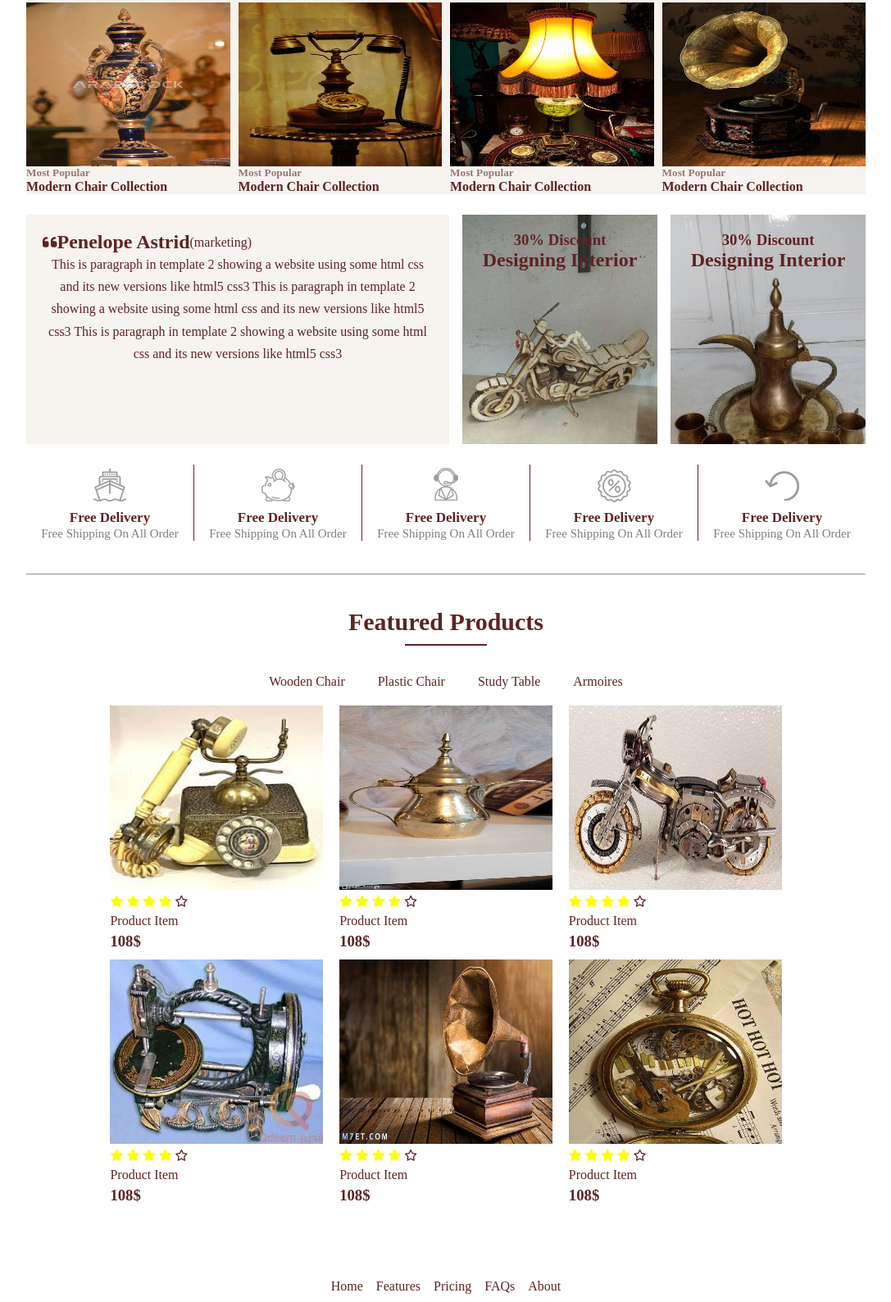
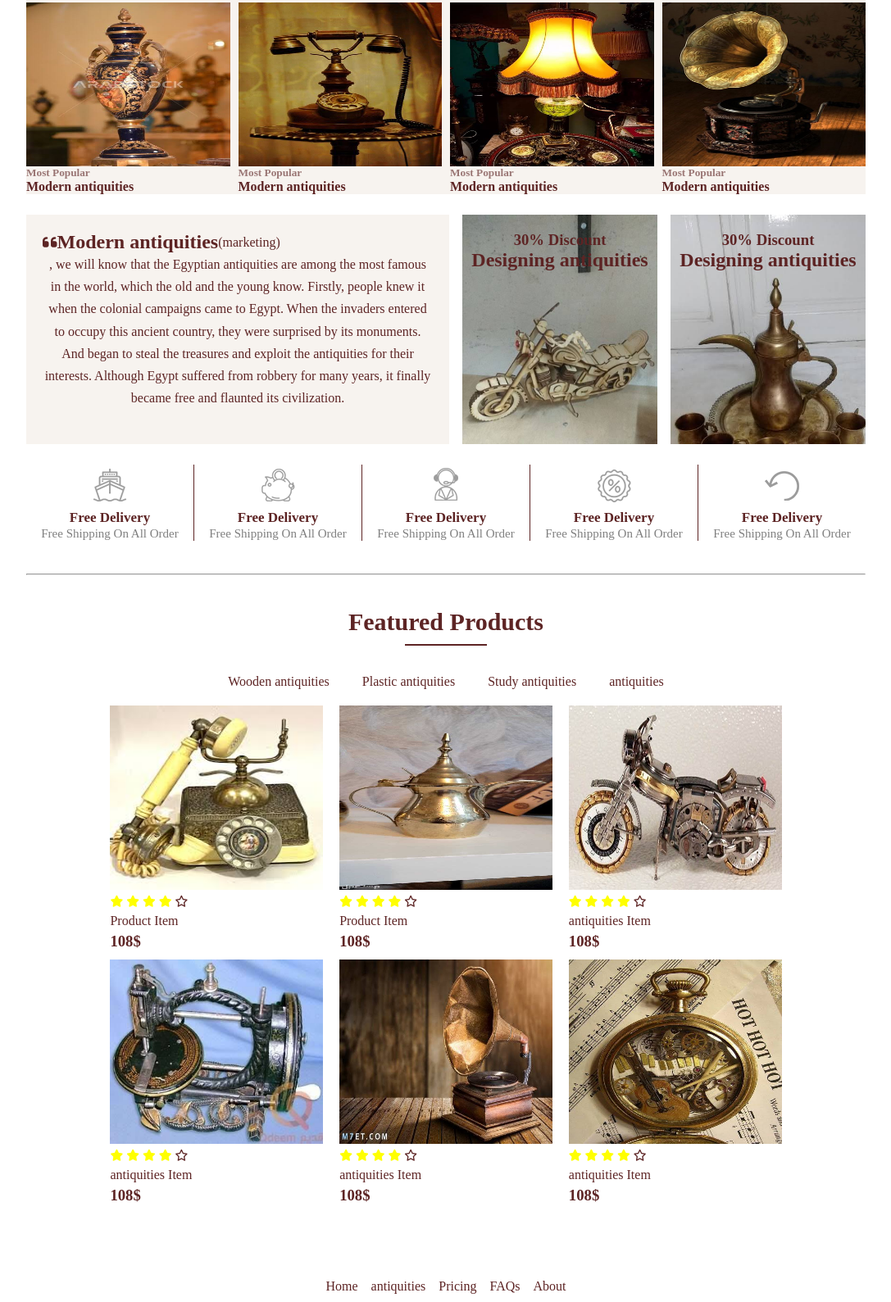
Before and after one commit to MohammedNagiAhmed/every-thing-for-sale, a plain HTML site: page index.html in a window 1280 px wide. Shown: the part 726-2315 px from the top of the page at 82% size, without its empty margins (96-1183 px from the left). Drawn offline with Linux system fonts and the light colour scheme.

Commit message:
edit text

```diff
--- a/index.html
+++ b/index.html
@@ -25,7 +25,7 @@
         <nav>
           <ul class="list-unstyled row">
             <li class="dropdown">
-              <a class="  link-item" href="#" data-bs-toggle="dropdown" aria-expanded="false">furniture</a>
+              <a class="  link-item" href="#" data-bs-toggle="dropdown" aria-expanded="false">old thngs</a>
               <div class="dropdown-menu">
                 <ul class="list-unstyled">
                   <li><a class="link-item" href="#">tables</a></li>
@@ -50,9 +50,9 @@
                 </ul>
               </div>
             </li>
-            <li><a class="link-item" href="#">armoires</a></li>
-            <li><a class="link-item" href="#">study table</a></li>
-            <li><a class="link-item" href="#">war drobes</a></li>
+            <li><a class="link-item" href="#">vintig</a></li>
+            <li><a class="link-item" href="#">study antiq</a></li>
+            <li><a class="link-item" href="#">Archaeology</a></li>
             <li><a class="link-item" href="#">more</a></li>
           </ul>
         </nav>
@@ -73,8 +73,8 @@
   <main class="container">
     <section class="Welcome-section">
       <div class="welcome-title">
-        <h1>Welcome to Our Website</h1>
-        <button class="wellcome-btn">Welcome to website.</button>
+        <h1>Welcome to Our antiquities Website</h1>
+        <button class="wellcome-btn">Welcome to Archaeology.</button>
       </div>
       <div class="welcome-image">
         <img src="./assets/imege/weel.jpeg" alt="text" />
@@ -84,7 +84,7 @@
 
     <section class="special-category">
       <div class="special-category__header">
-        <h2 class="special-category__title">Special category</h2>
+        <h2 class="special-category__title">Special Archaeology category</h2>
         <div class="line"></div>
       </div>
       <!-- special-category__header -->
@@ -95,8 +95,7 @@
           </div>
           <h5 class="item-subtitle">Most Popular</h5>
           <h4 class="item-title">
-            Modern Chair Collection
-
+            Modern antiquities
             <i class="icon fa fa-angle-right"></i>
           </h4>
 
@@ -108,8 +107,7 @@
 
           <h5 class="item-subtitle">Most Popular</h5>
           <h4 class="item-title">
-            Modern Chair Collection
-
+            Modern antiquities
             <i class="icon fa fa-angle-right"></i>
           </h4>
         </div>
@@ -119,8 +117,7 @@
           </div>
           <h5 class="item-subtitle">Most Popular</h5>
           <h4 class="item-title">
-            Modern Chair Collection
-
+            Modern antiquities
             <i class="icon fa fa-angle-right"></i>
           </h4>
         </div>
@@ -130,8 +127,7 @@
           </div>
           <h5 class="item-subtitle">Most Popular</h5>
           <h4 class="item-title">
-            Modern Chair Collection
-
+            Modern antiquities
             <i class="icon fa fa-angle-right"></i>
           </h4>
         </div>
@@ -141,16 +137,16 @@
         <div class="main-service-item">
           <div class="top">
             <i class="icon fa fa-quote-left fa-lg"></i>
-            <h2 class="discount-title">Penelope Astrid</h2>
+            <h2 class="discount-title">Modern antiquities </h2>
             <span class="discount-subtitle">(marketing)</span>
           </div>
           <!-- ./top -->
           <p>
-            This is paragraph in template 2 showing a website using some html
-            css and its new versions like html5 css3 This is paragraph in
-            template 2 showing a website using some html css and its new
-            versions like html5 css3 This is paragraph in template 2 showing a
-            website using some html css and its new versions like html5 css3
+            , we will know that the Egyptian antiquities are among the most famous in the world, which the old and the young know.
+
+ Firstly, people knew it when the colonial campaigns came to Egypt. When the invaders entered to occupy this ancient country, they were surprised by its monuments. And began to steal the treasures and exploit the antiquities for their interests.
+
+ Although Egypt suffered from robbery for many years, it finally became free and flaunted its civilization.
           </p>
           <div class="bullets">
             <span></span>
@@ -162,14 +158,14 @@
         <div class="services__item margin-x-16 services__item-1">
           <div class="discount-item-info">
             <h3>30% Discount</h3>
-            <h2>Designing Interior</h2>
+            <h2>Designing antiquities</h2>
           </div>
 
         </div>
         <div class="services__item services__item-2">
           <div class="discount-item-info">
             <h3>30% Discount</h3>
-            <h2>Designing Interior</h2>
+            <h2>Designing antiquities</h2>
           </div>
 
         </div>
@@ -223,10 +219,10 @@
       </div> <!-- /section-header -->
       <div class="container">
         <ul class="list-product list-unstyled">
-          <li>Wooden Chair</li>
-          <li>Plastic Chair</li>
-          <li>Study Table</li>
-          <li>Armoires</li>
+          <li>Wooden antiquities</li>
+          <li>Plastic antiquities</li>
+          <li>Study antiquities</li>
+          <li>antiquities</li>
         </ul>
         <div class="products-items">
           <div class="product-item">
@@ -301,7 +297,7 @@
                 <i class="active fa fa-star fa-sm"></i>
                 <i class="active fa fa-star fa-sm"></i>
                 <i class="fa-regular fa-star fa-sm"></i>
-                <span>Product Item</span>
+                <span>antiquities Item</span>
                 <h3>108$</h3>
               </div> <!-- ./product-info -->
             </div> <!-- ./product-img -->
@@ -331,7 +327,7 @@
                 <i class="active fa fa-star fa-sm"></i>
                 <i class="active fa fa-star fa-sm"></i>
                 <i class="fa-regular fa-star fa-sm"></i>
-                <span>Product Item</span>
+                <span>antiquities Item</span>
                 <h3>108$</h3>
               </div> <!-- ./product-info -->
             </div> <!-- ./product-img -->
@@ -354,7 +350,7 @@
                 <i class="active fa fa-star fa-sm"></i>
                 <i class="active fa fa-star fa-sm"></i>
                 <i class="fa-regular fa-star fa-sm"></i>
-                <span>Product Item</span>
+                <span>antiquities Item</span>
                 <h3>108$</h3>
               </div> <!-- ./product-info -->
             </div> <!-- ./product-img -->
@@ -377,7 +373,7 @@
                 <i class="active fa fa-star fa-sm"></i>
                 <i class="active fa fa-star fa-sm"></i>
                 <i class="fa-regular fa-star fa-sm"></i>
-                <span>Product Item</span>
+                <span>antiquities Item</span>
                 <h3>108$</h3>
               </div> <!-- ./product-info -->
             </div> <!-- ./product-img -->
@@ -390,7 +386,7 @@
   <footer>
     <ul>
       <li><a href="#">Home</a></li>
-      <li><a href="#">Features</a></li>
+      <li><a href="#">antiquities</a></li>
       <li><a href="#">Pricing</a></li>
       <li><a href="#">FAQs</a></li>
       <li><a href="#">About</a></li>
@@ -398,8 +394,7 @@
     <p class="text-center text-muted">© 2022 Company, Inc</p>
   </footer>
 
-  <!-- <script src="./assets/js/bootstrap.min.js"></script>
-  <script src="./assets/js/bootstrap.bundle.min.js"></script> -->
+
 </body>
 
 </html>
```
